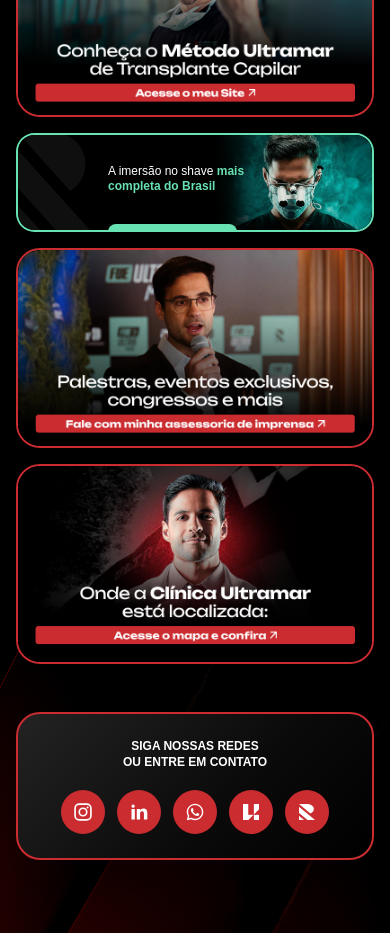
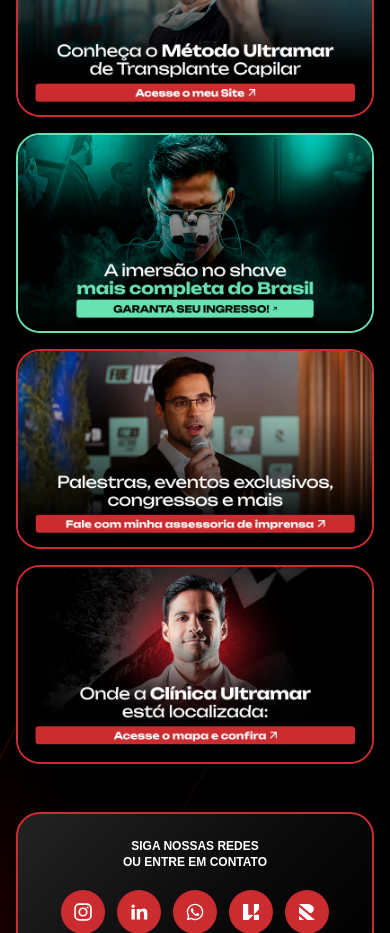
Before and after one commit to criacaondhub/links_ultramar, a React (Vite) app: page / in a window 390 px wide. Shown: the part 1200-2133 px from the top of the page. Built offline with nearby package versions, Linux system fonts and the light colour scheme; a web font is replaced by a local one.

Commit message:
feat: adiciona imagem mobile para o banner No Shave Experience

```diff
--- a/src/components/sections/LinkBanners.tsx
+++ b/src/components/sections/LinkBanners.tsx
@@ -117,6 +117,7 @@
 
       <BannerLink
         image="assets/banner-link-06.jpg"
+        mobileImage="assets/banner-link-06_mobile.png"
         alt="A imersão no shave mais completa do Brasil"
         title={
           <div className="flex flex-col items-start gap-[30px] text-left">
```
Also changed, not shown: public/assets/banner-link-06_mobile.png (added).
